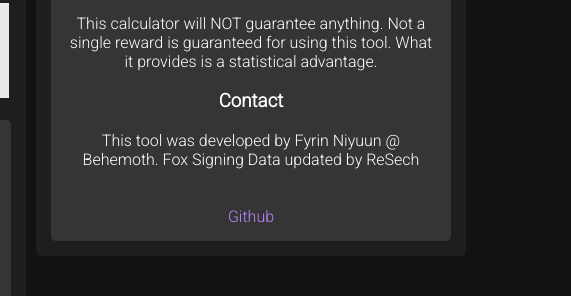
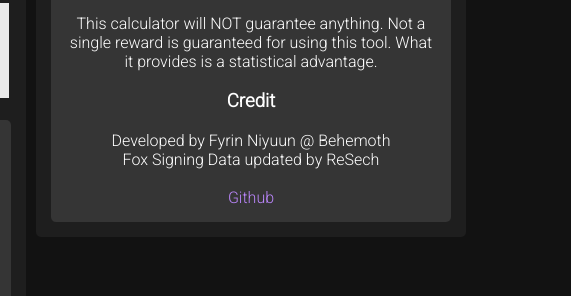
Before and after one commit to resech/resech.github.io, a plain HTML site: page fauxhollows/index.html in a window 1280 px wide. Shown: the part 523-819 px from the top of the page, 709-1280 px from the left. Drawn offline with Linux system fonts and the light colour scheme.

Commit message:
Fixed Formatting

```diff
--- a/fauxhollows/index.html
+++ b/fauxhollows/index.html
@@ -321,11 +321,11 @@
 					<h3>Disclaimer</h3>
 					<span>This calculator will NOT guarantee anything. Not a single reward is guaranteed for using this tool. What it provides is a statistical advantage.</span>
 					<br>
-					<h3>Contact</h3>
-					<span>This tool was developed by Fyrin Niyuun @ Behemoth.</span>
+					<h3>Credit</h3>
+					<span>Developed by Fyrin Niyuun @ Behemoth</span>
+					<br>
 					<span>Fox Signing Data updated by ReSech</span>
 					<span></span>
-					<br>
 					<br>
 					<br>
 					<span><a href="https://github.com/resech/resech.github.io/tree/main/fauxhollows">Github</a></span>
```
